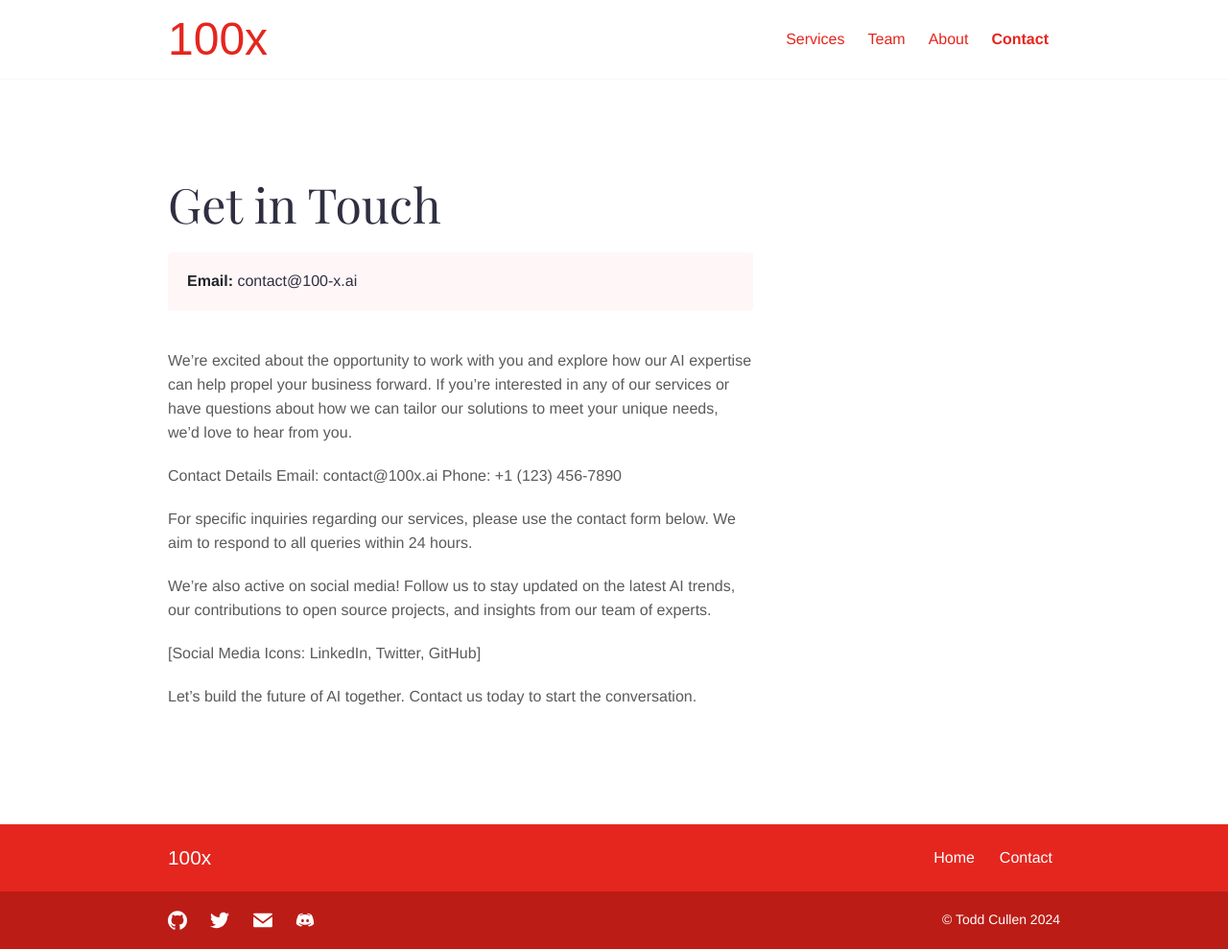
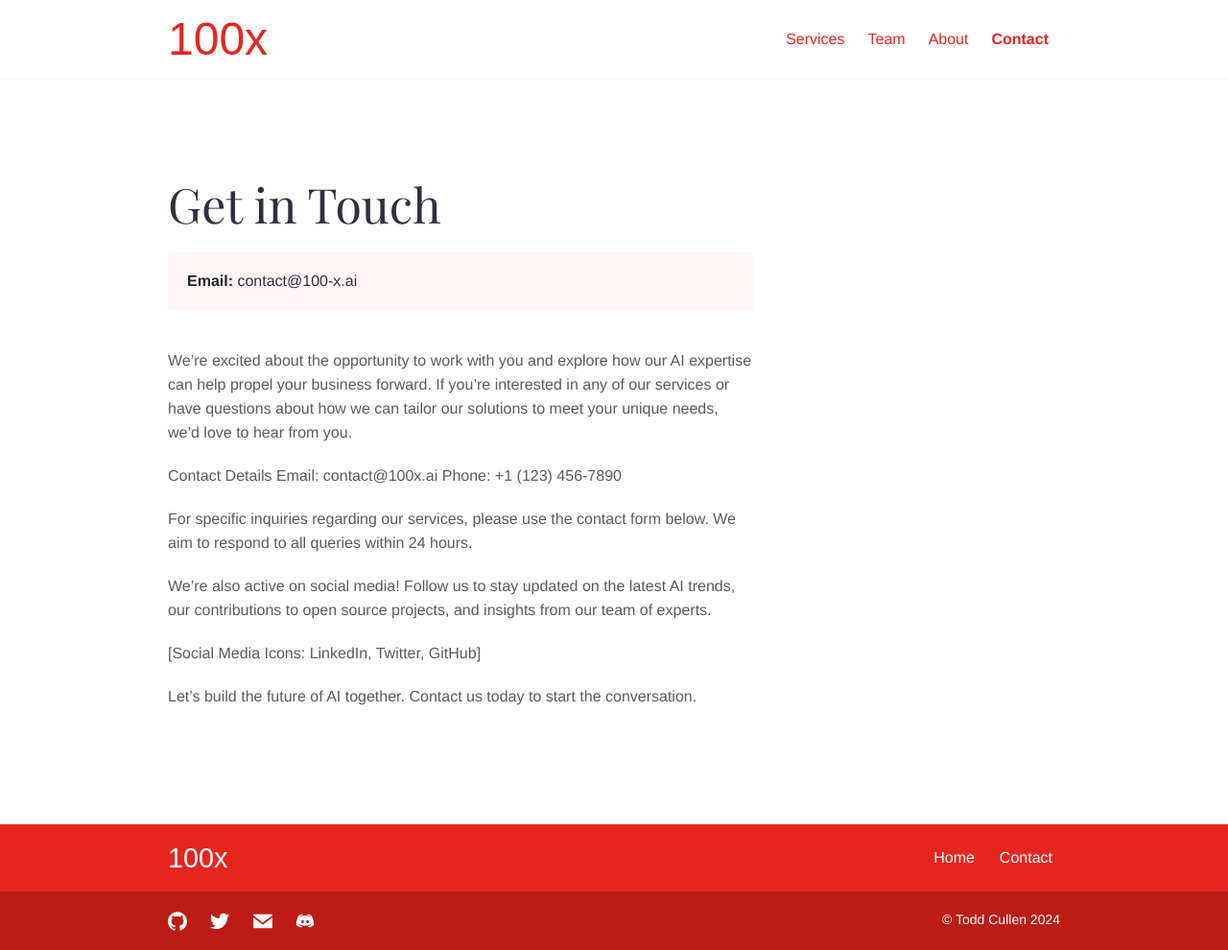
Before and after one commit to Shakakai/100x, a Jekyll site: the page built from contact.md, in a window 1280 px wide. Shown: the whole page at 96% size. Built offline with Jekyll 4.4.1, drawn with Linux system fonts in a browser that asks for light colours; some web fonts are replaced.

Commit message:
changing footer font

```diff
--- a/_sass/components/_footer.scss
+++ b/_sass/components/_footer.scss
@@ -15,7 +15,7 @@
   }
   .footer-title {
     color: $footer-text-color;
-    font-size: 1.3rem;
+    font-size: 1.8rem;
     font-family: "Micro 5", sans-serif;
     font-weight: 400;
     font-style: normal;
```
